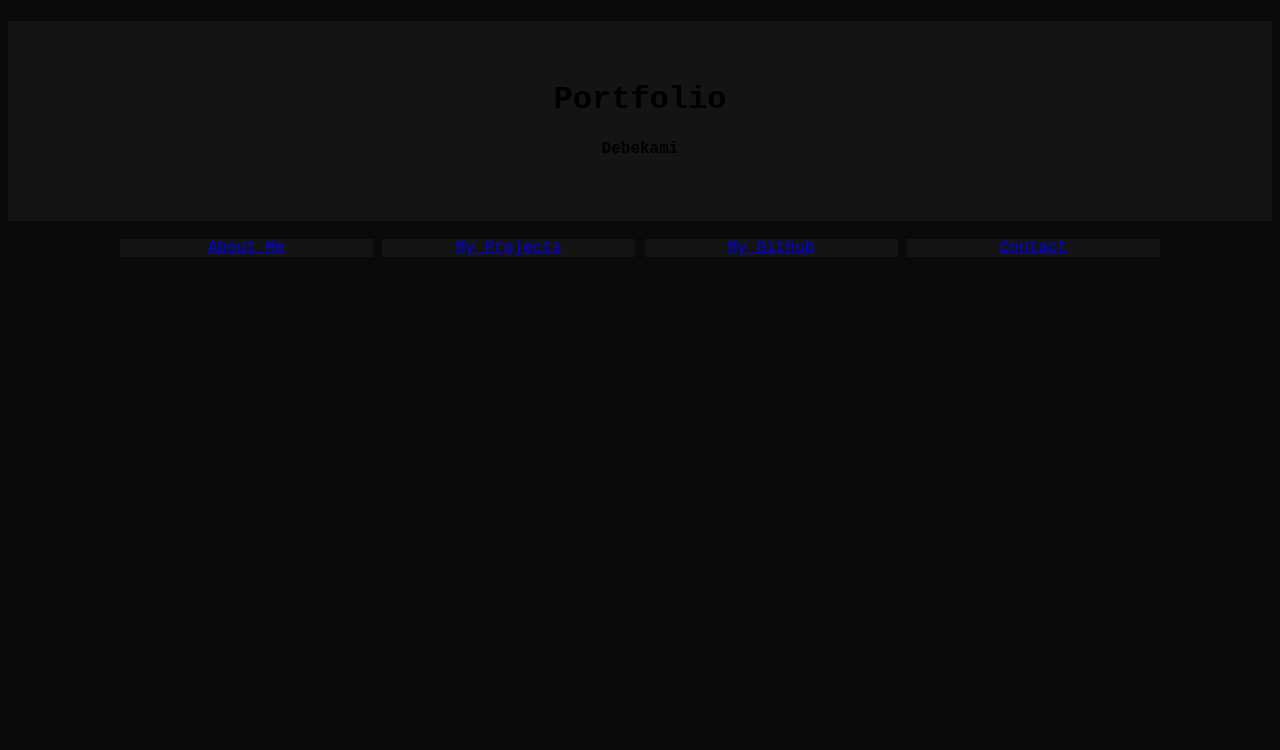
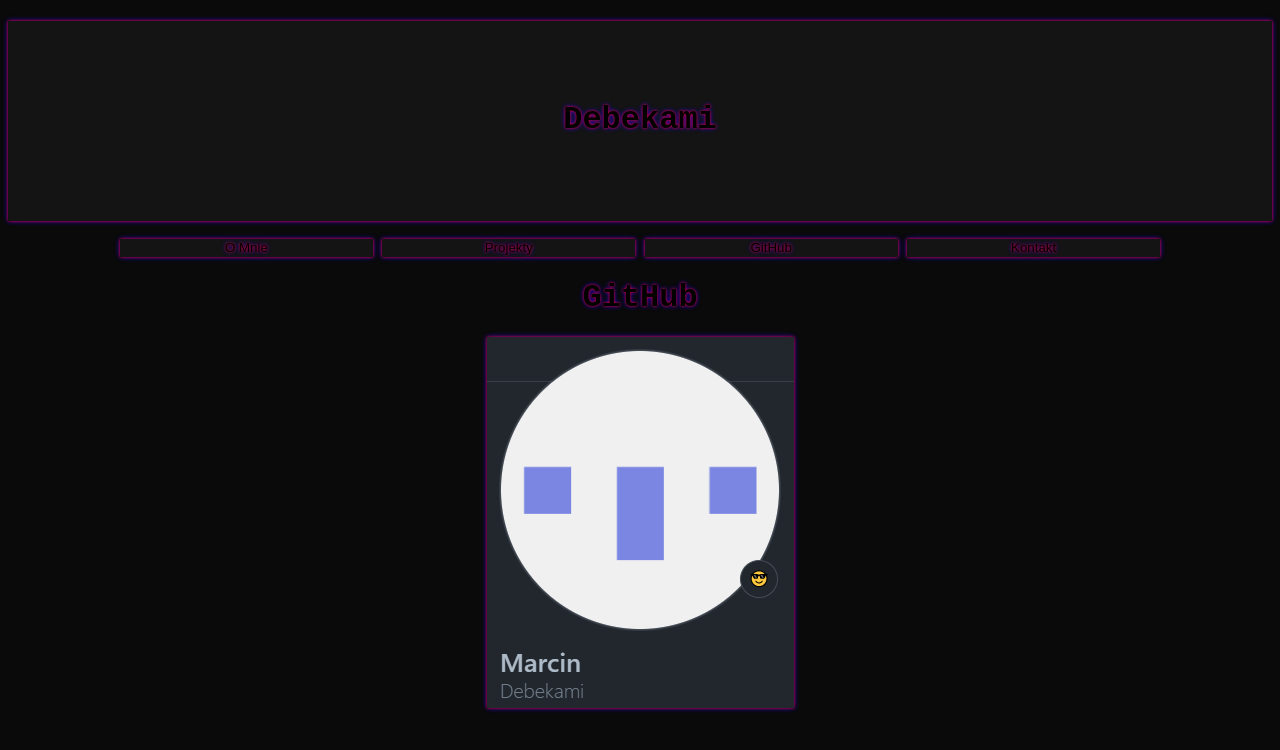
Before and after one commit to Debekami/Debekami, a plain HTML site: page github/index.html in a window 1280 px wide. Drawn offline with Linux system fonts and the light colour scheme.

Commit message:
Some changes

```diff
--- a/github/index.html
+++ b/github/index.html
@@ -1,32 +1,37 @@
 <!DOCTYPE html>
-<html lang = "en">
+<html lang = "pl">
 	<head>
 		<meta charset="utf-8" />
-		<title>Portfolio | Debekami</title>
-		<meta name = "descritpion" content = "My Portfolio!" />
+		<title>Debekami</title>
+		<meta name = "descritpion" content = "My Webpage!" />
 		<meta name = "author" content = "Debekami" />
 		<link rel = "stylesheet" href = "../styles/index.css" />
+		<link rel = "stylesheet" href = "../styles/nav.css" />
 	</head>
 	<body>
 		<div id = "mainHeader">
-			<h1 id = "text">Portfolio</h1>
-			<h4 id = "text">Debekami</h4>
+			<h1 id = "text">Debekami</h1>
 		</div>
 		<br />
 		<ui id = "nav">
 			<li>
-				<a href = "../aboutme/index.html">About Me</a>
+				<button id = "aboutme">O Mnie</button>
 			</li>
 			<li>
-				<a href = "../projects/index.html">My Projects</a>
+				<button id = "projects">Projekty</button>
 			</li>
 			<li>
-				<a href = "../github/index.html">My Github</a>
+				<button id = "github">GitHub</button>
 			</li>
 			<li>
-				<a href = "../contact/index.html">Contact</a>
+				<button id = "contact">Kontakt</button>
 			</li>
 		</ui>
 		</div>
+		<content>
+			<h1>GitHub</h1>
+			<img class = "image" id = "DebekamiGithubImage" src = "../images/github.png" alt = "Debekami GitHub">
+		</content>
+		<script src = "../scripts/nav.js"></script>
 	</body>
 </html>
--- /dev/null
+++ b/scripts/nav.js
@@ -0,0 +1,16 @@
+var aboutme = function() {
+	window.location.href = "../aboutme/index.html";
+}
+var projects = function() {
+	window.location.href = "../projects/index.html";
+}
+var github = function() {
+	window.location.href = "https://github.com/Debekami";
+}
+var contact = function() {
+	window.location.href = "../contact/index.html";
+}
+document.getElementById("aboutme").onclick = aboutme;
+document.getElementById("projects").onclick = projects;
+document.getElementById("github").onclick = github;
+document.getElementById("contact").onclick = contact;
--- a/styles/index.css
+++ b/styles/index.css
@@ -9,25 +9,20 @@ html {
 	background-color: rgb(20, 20, 20);
 }
 #text {
-	top: 30%;
+	top: 40%;
 	position: relative;
 }
-#nav {
-	list-style: none;
-	width: 100%;
-	height: 100px;
-	margin: 0;
-	padding: 0;
-	white-space: nowrap;
-	overflow-x: auto;
-	overflow-y: hidden;
+button {
+	background: none;
+	border: none;
 }
-#nav > li {
-	display: inline-block;
-	width: 20%;
-	height: 100%;
-	background-color: rgb(20, 20, 20);
+div {
+	box-shadow: 0 0 3px #FF0000, 0 0 5px #0000FF;
+	text-shadow: 0 0 3px #FF0000, 0 0 5px #0000FF;
 }
-#nav > li:nth-child(even) {
-	background-color: rgb(20, 20, 20);
+content {
+	text-shadow: 0 0 3px #FF0000, 0 0 5px #0000FF;
 }
+.image {
+	box-shadow: 0 0 3px #FF0000, 0 0 5px #0000FF;
+}
--- /dev/null
+++ b/styles/nav.css
@@ -0,0 +1,25 @@
+#nav {
+	list-style: none;
+	width: 100%;
+	height: 100px;
+	margin: 0;
+	padding: 0;
+	white-space: nowrap;
+	overflow-x: auto;
+	overflow-y: hidden;
+}
+#nav > li {
+	display: inline-block;
+	width: 20%;
+	height: 100%;
+	background-color: rgb(20, 20, 20);
+	box-shadow: 0 0 3px #FF0000, 0 0 5px #0000FF;
+}
+#nav > li > button {
+	width: 100%;
+	height: 100%;
+	text-shadow: 0 0 3px #FF0000, 0 0 5px #0000FF;
+}
+#nav > li:nth-child(even) {
+	background-color: rgb(20, 20, 20);
+}
```
Also changed, not shown: aboutme/index.html (+15 -9 lines), contact/index.html (+14 -9 lines), projects/index.html (+15 -9 lines), images/github.png (added).
